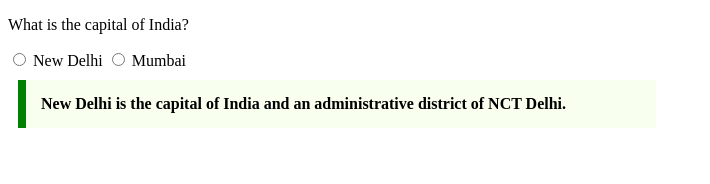
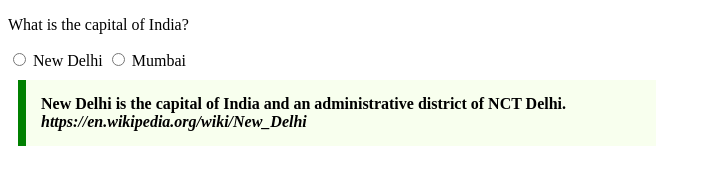
Before and after one commit to acciojob/trivia-lal15aditi, a website: page main.html in a window 1280 px wide. Shown: the whole page, without its empty margins (0-710 px from the left). Drawn offline with Linux system fonts and the light colour scheme.

Commit message:
created a submission

```diff
--- a/main.html
+++ b/main.html
@@ -13,7 +13,10 @@
 	<lable for="delhi">New Delhi</lable>
 	<input type="radio" id="mumbai" name="ca[ital">
 	<lable for="mumbai">Mumbai</lable>
-	<blockquote>New Delhi is the capital of India and an administrative district of NCT Delhi.</blockquote>
+	<blockquote>
+		New Delhi is the capital of India and an administrative district of NCT Delhi.
+		<cite>https://en.wikipedia.org/wiki/New_Delhi</cite>
+	</blockquote>
     <script type="text/javascript" src="./script.js">
 </script>
 
```
